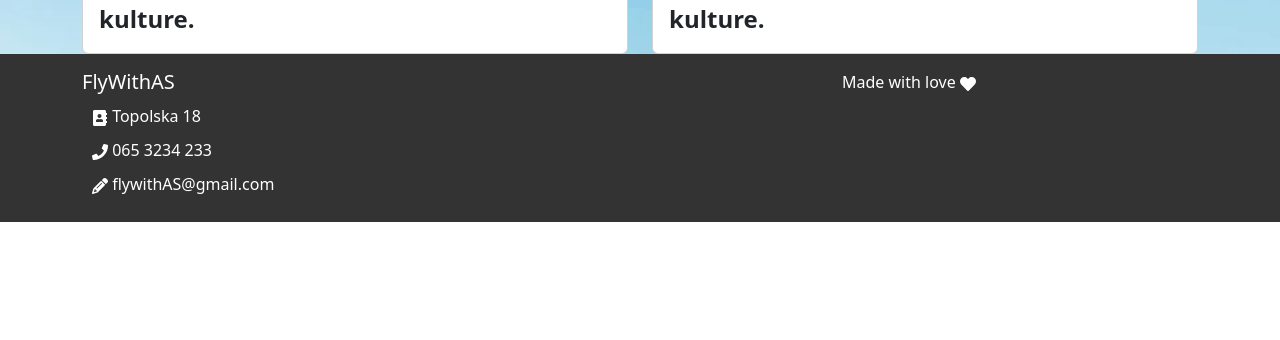
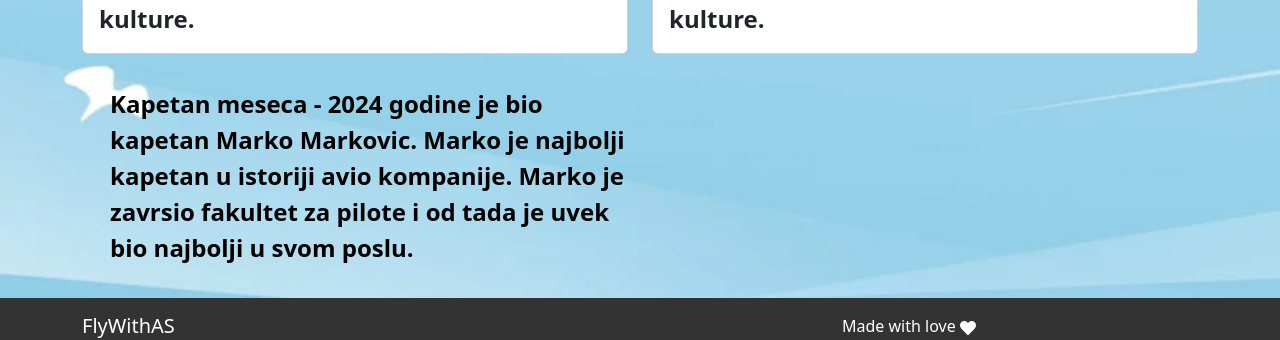
Before and after one commit to elab-development/internet-tehnologije-projekat-prodajaaviokarata_1052_2021, a React (Create React App) app in the folder avio-karte-ui/: page /onama in a window 1280 px wide. Shown: the part 968-1308 px from the top of the page. Before the commit the page ends 1190 px from the top, so only its background shows below. Built offline with nearby package versions, Linux system fonts and the light colour scheme; no server answers.

Commit message:
o nama api

```diff
--- a/avio-karte-ui/src/stranice/ONama.jsx
+++ b/avio-karte-ui/src/stranice/ONama.jsx
@@ -2,6 +2,7 @@ import React from 'react';
 import Naslov from "../komponente/Naslov";
 import {Col, Row} from "react-bootstrap";
 import Kartica from "../komponente/Kartica";
+import axiosZahtev from "../axiosZahtev";
 
 const ONama = () => {
 
@@ -20,6 +21,20 @@ const ONama = () => {
         }
     ];
 
+    const [user, setUser] = React.useState(null);
+
+    React.useEffect(() => {
+        //https://randomuser.me/api/
+
+        axiosZahtev.get("https://randomuser.me/api/")
+            .then(res => {
+                console.log(res.data.results[0]);
+                setUser(res.data.results[0]);
+            }).catch(err => {
+            console.log(err);
+        })
+    }, []);
+
     return (
         <>
             <Naslov naslov="O nama" poruka="" />
@@ -34,6 +49,22 @@ const ONama = () => {
                         ))
                     }
                 </Row>
+
+                <Row className="m-3">
+                    <Col>
+                        <p className="mt-3">
+                            Kapetan meseca - 2024 godine je bio kapetan Marko Markovic. Marko je najbolji kapetan u istoriji avio kompanije.
+                            Marko je zavrsio fakultet za pilote i od tada je uvek bio najbolji u svom poslu.
+                        </p>
+                    </Col>
+                    <Col>
+                        {
+                            user && (
+                                <img width={500} height={600} src={user.picture.large} alt="random user" className="img img-fluid"/>
+                            )
+                        }
+                    </Col>
+                </Row>
             </div>
         </>
     );
```
